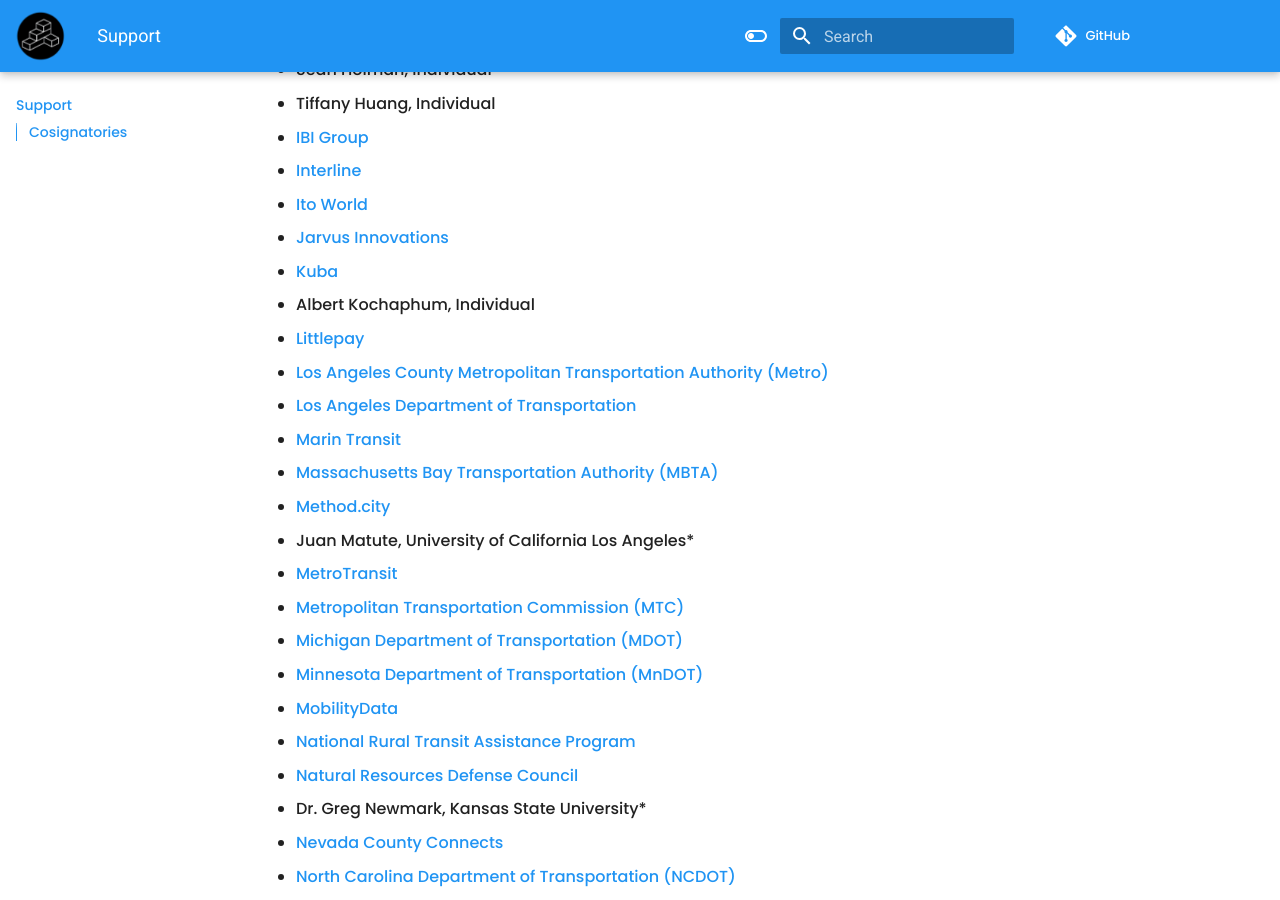
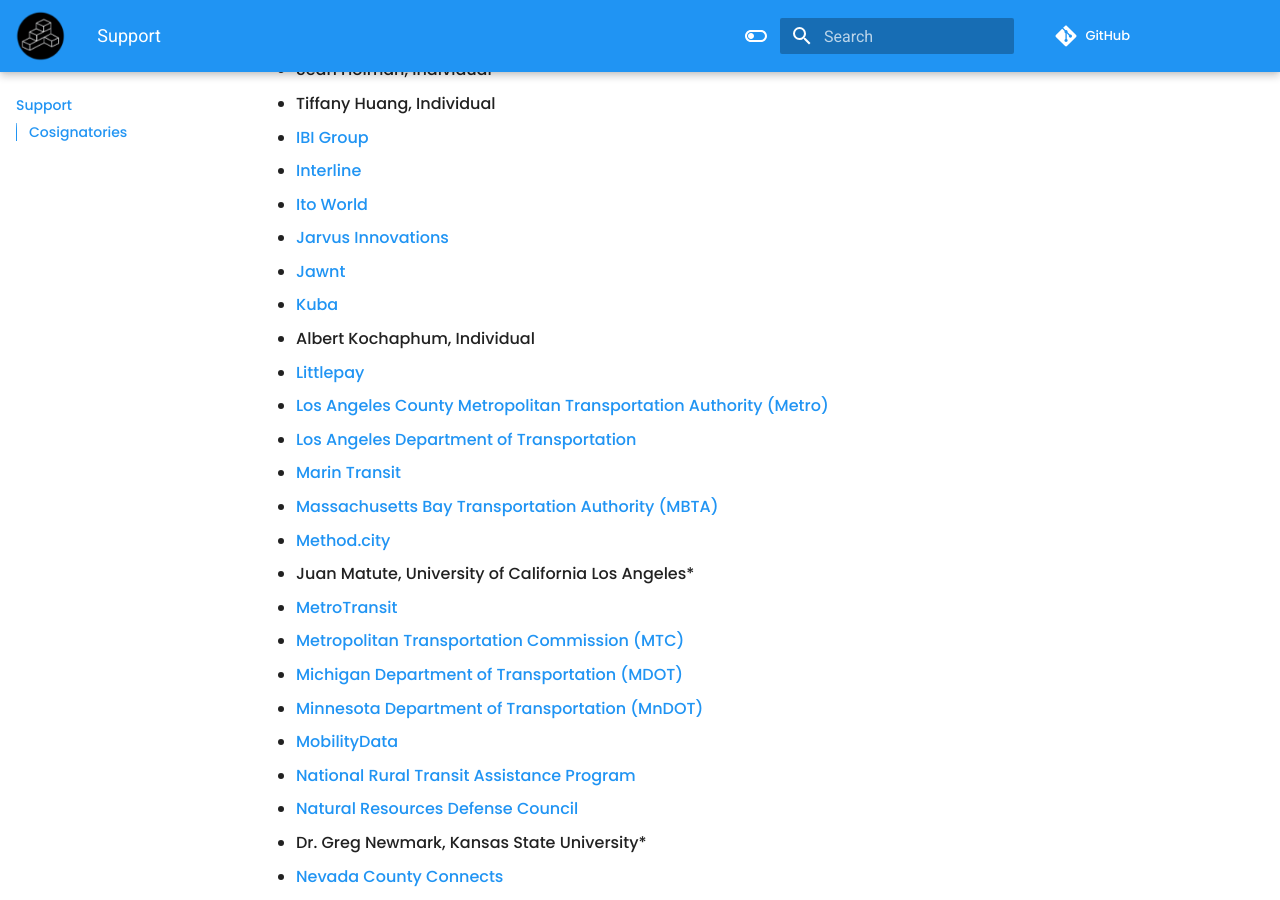
Before and after one commit to interoperable-mobility/principles, an MkDocs documentation site: the page built from docs/support.md, in a window 1280 px wide and 900 px high, scrolled down 1313 px. Built offline with MkDocs 1.6.1 and Material for MkDocs 9.7.7, drawn with Linux system fonts in a browser that asks for light colours; nearby versions of some CDN libraries; comment, search, counter and statistics services are not loaded.

Commit message:
Update support.md to include Jawnt

```diff
--- a/docs/support.md
+++ b/docs/support.md
@@ -37,6 +37,7 @@
 - [Interline](https://interline.io)
 - [Ito World](https://www.itoworld.com/)
 - [Jarvus Innovations](https://jarv.us/)
+- [Jawnt](https://www.jawntpass.com/)
 - [Kuba](https://www.kubapay.com/)
 - Albert Kochaphum, Individual
 - [Littlepay](https://littlepay.com/)
```
